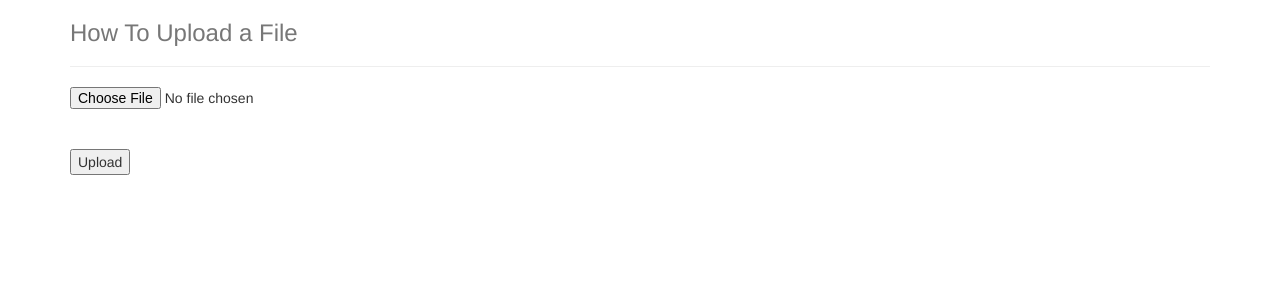
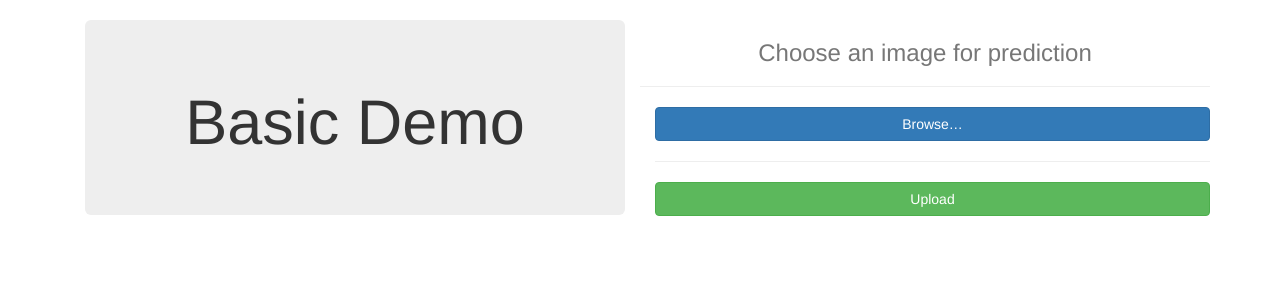
Before and after one commit to shengdade/ECE1779, a Flask app: template ImagePrediction/app/templates/index.html in a window 1280 px wide. Shown: the top 300 px of the page. Run offline with Flask 2, Linux system fonts and the light colour scheme; the template is opened without the code that fills it, so the values that code supplies are empty; some libraries are stand-ins or nearby versions.

Commit message:
modify layout

```diff
--- a/ImagePrediction/app/templates/index.html
+++ b/ImagePrediction/app/templates/index.html
@@ -4,17 +4,37 @@
     <link href="//netdna.bootstrapcdn.com/bootstrap/3.0.0/css/bootstrap.min.css" rel="stylesheet">
 </head>
 <body>
-<div class="container">
-    <div class="header">
-        <h3 class="text-muted">How To Upload a File</h3>
+<div class="container" style="margin-top: 20px;">
+
+    <div class="col-lg-6 col-sm-6 col-12">
+        <div class="jumbotron text-center">
+            <h1>Basic Demo</h1>
+        </div>
+    </div>
+
+    <div class="header text-center">
+        <h3 class="text-muted">Choose an image for prediction</h3>
     </div>
     <hr/>
-    <div>
+
+    <div class="row">
+
         <form action="{{ url_for('upload') }}" method="post" enctype="multipart/form-data">
-            <input type="file" name="file"><br/><br/>
-            <input type="submit" value="Upload">
+            <div class="col-lg-6 col-sm-6 col-12">
+                <label class="btn btn-block btn-primary">
+                    Browse&hellip; <input type="file" name="file" style="display: none;">
+                </label>
+                <hr/>
+
+                <label class="btn btn-block btn-success">
+                    Upload<input type="submit" style="display: none;">
+                </label>
+            </div>
         </form>
+
     </div>
+
 </div>
+
 </body>
 </html>
```
Also changed, not shown: ImagePrediction/app/templates/classify.html (+6 -2 lines).
